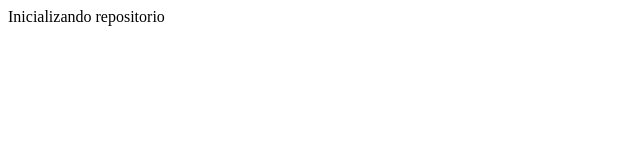
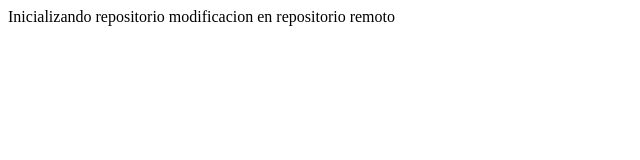
Before and after one commit to GC18076/reporemoto, a plain HTML site: page index.html in a window 1280 px wide. Shown: the whole page, without its empty margins (0-640 px from the left). Drawn offline with Linux system fonts and the light colour scheme.

Commit message:
cambio clon

```diff
--- a/index.html
+++ b/index.html
@@ -8,5 +8,6 @@
 </head>
 <body>
     Inicializando repositorio
+	modificacion en repositorio remoto
 </body>
 </html>
```
